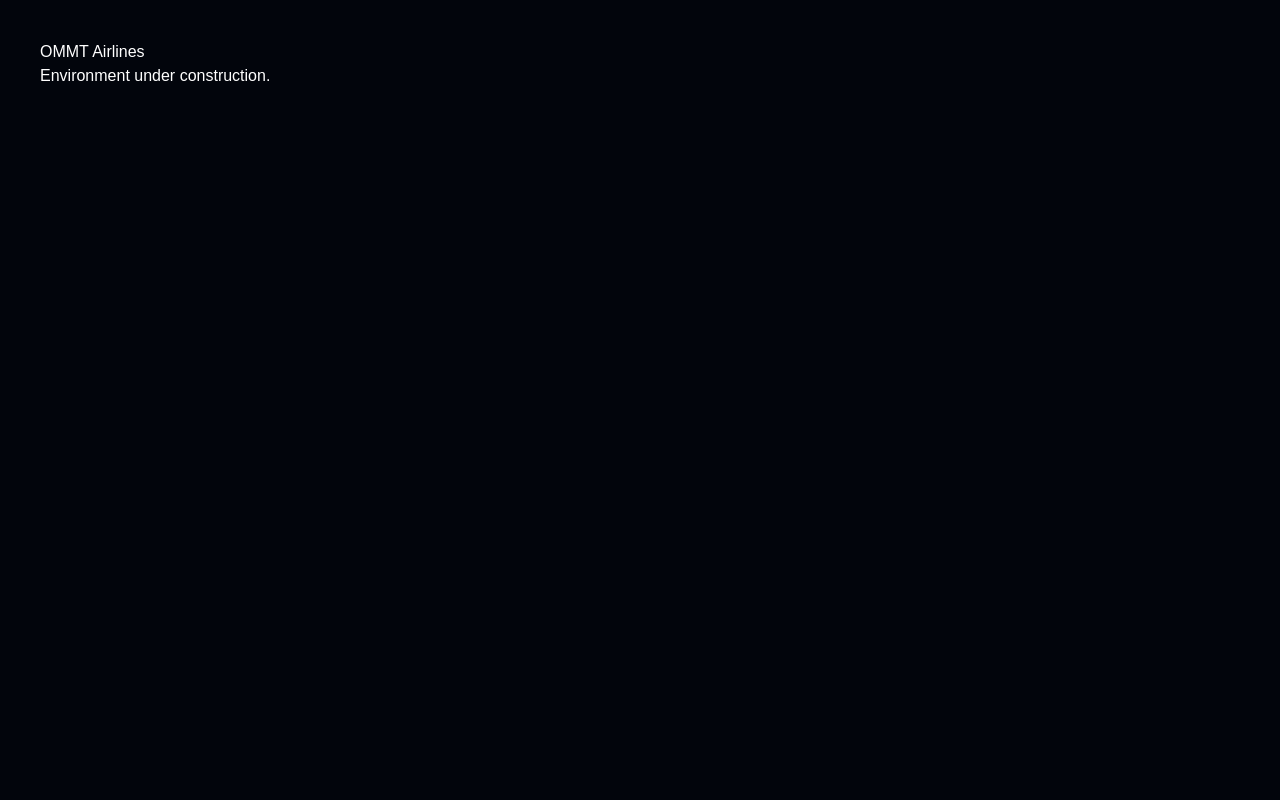
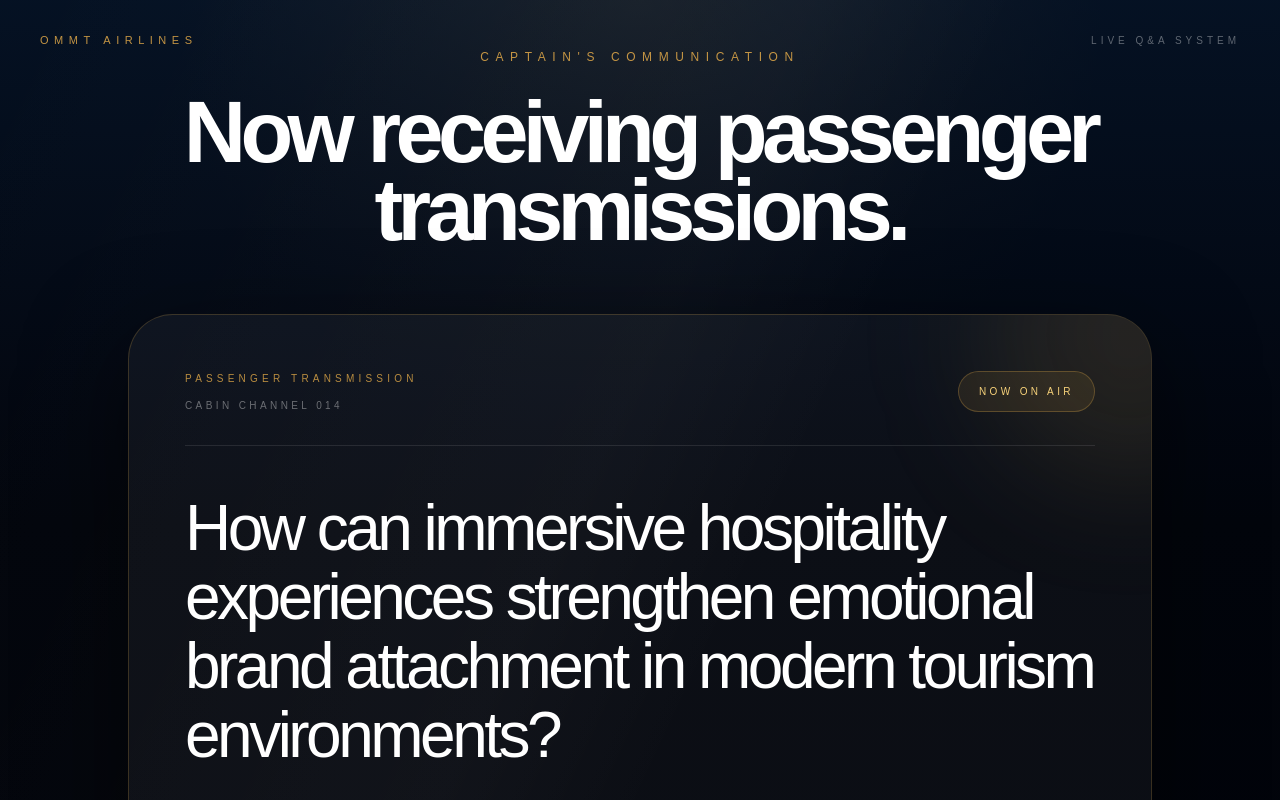
Before and after one commit to parisintzes/aviation-checkin-experience, a Next.js app: page /qa/live in a window 1280 px wide. Shown: the top 800 px of the page. Built offline with nearby package versions, Linux system fonts and the light colour scheme.

Commit message:
Update page.js

```diff
--- a/app/qa/live/page.js
+++ b/app/qa/live/page.js
@@ -1,15 +1,101 @@
-export default function Page() {
+"use client";
+
+import React from "react";
+import { motion } from "framer-motion";
+
+export default function LiveQAPage() {
+  const currentTransmission = {
+    code: "CABIN CHANNEL 014",
+    label: "Passenger Transmission",
+    question:
+      "How can immersive hospitality experiences strengthen emotional brand attachment in modern tourism environments?",
+  };
 
   return (
+    <main className="min-h-screen overflow-hidden bg-[#02050c] text-white">
+      <div className="relative flex min-h-screen items-center justify-center px-10 py-12">
+        {/* Background atmosphere */}
+        <div className="absolute inset-0 bg-[radial-gradient(circle_at_50%_0%,rgba(215,162,71,0.20),transparent_38%)]" />
+        <div className="absolute inset-0 bg-gradient-to-b from-[#071a33]/60 via-[#02050c] to-[#010309]" />
+        <div className="absolute inset-0 bg-[linear-gradient(115deg,transparent_0%,rgba(255,255,255,0.06)_46%,transparent_58%)] opacity-40" />
 
-    <main style={{ padding: 40, color: "white", background: "#02050c", minHeight: "100vh" }}>
+        {/* Top system bar */}
+        <div className="absolute left-10 right-10 top-8 z-10 flex items-center justify-between">
+          <p className="text-[11px] uppercase tracking-[0.5em] text-[#d7a247]/90">
+            OMMT AIRLINES
+          </p>
 
-      <h1>OMMT Airlines</h1>
+          <p className="text-[10px] uppercase tracking-[0.4em] text-white/36">
+            Live Q&amp;A System
+          </p>
+        </div>
 
-      <p>Environment under construction.</p>
+        {/* Main content */}
+        <motion.section
+          className="relative z-10 w-full max-w-6xl"
+          initial={{ opacity: 0, y: 28, filter: "blur(12px)" }}
+          animate={{ opacity: 1, y: 0, filter: "blur(0px)" }}
+          transition={{ duration: 1.5, ease: [0.22, 1, 0.36, 1] }}
+        >
+          <div className="text-center">
+            <p className="mb-7 text-[12px] uppercase tracking-[0.55em] text-[#d7a247]/90">
+              Captain&apos;s Communication
+            </p>
 
+            <h1 className="mx-auto max-w-5xl text-[5.4rem] font-semibold leading-[0.9] tracking-[-0.065em] text-white">
+              Now receiving passenger transmissions.
+            </h1>
+          </div>
+
+          <motion.div
+            className="mx-auto mt-16 max-w-5xl overflow-hidden rounded-[2.8rem] border border-[#d7a247]/22 bg-white/[0.045] shadow-[0_34px_100px_rgba(0,0,0,0.58)] backdrop-blur-2xl"
+            initial={{ opacity: 0, scale: 0.96, y: 32 }}
+            animate={{ opacity: 1, scale: 1, y: 0 }}
+            transition={{ delay: 0.35, duration: 1.35, ease: [0.22, 1, 0.36, 1] }}
+          >
+            <div className="relative p-14">
+              <div className="absolute right-[-12%] top-[-20%] h-72 w-72 rounded-full bg-[#d7a247]/12 blur-3xl" />
+
+              <div className="relative flex items-center justify-between border-b border-white/10 pb-8">
+                <div>
+                  <p className="text-[10px] uppercase tracking-[0.42em] text-[#d7a247]/85">
+                    {currentTransmission.label}
+                  </p>
+                  <p className="mt-3 text-[10px] uppercase tracking-[0.34em] text-white/38">
+                    {currentTransmission.code}
+                  </p>
+                </div>
+
+                <div className="rounded-full border border-[#d7a247]/30 bg-[#d7a247]/10 px-5 py-3">
+                  <p className="text-[10px] uppercase tracking-[0.34em] text-[#f7d27a]">
+                    Now On Air
+                  </p>
+                </div>
+              </div>
+
+              <div className="relative mt-12">
+                <p className="text-[4rem] font-light leading-[1.08] tracking-[-0.055em] text-white">
+                  {currentTransmission.question}
+                </p>
+              </div>
+
+              <div className="mt-14 flex items-center justify-between border-t border-white/10 pt-8">
+                <p className="text-[10px] uppercase tracking-[0.36em] text-white/32">
+                  Approved by moderator
+                </p>
+
+                <p className="text-[10px] uppercase tracking-[0.36em] text-white/32">
+                  OMMTo...New Horizons
+                </p>
+              </div>
+            </div>
+          </motion.div>
+
+          <p className="mt-12 text-center text-[11px] uppercase tracking-[0.45em] text-white/30">
+            Questions appear after captain clearance
+          </p>
+        </motion.section>
+      </div>
     </main>
-
   );
-
 }
```
